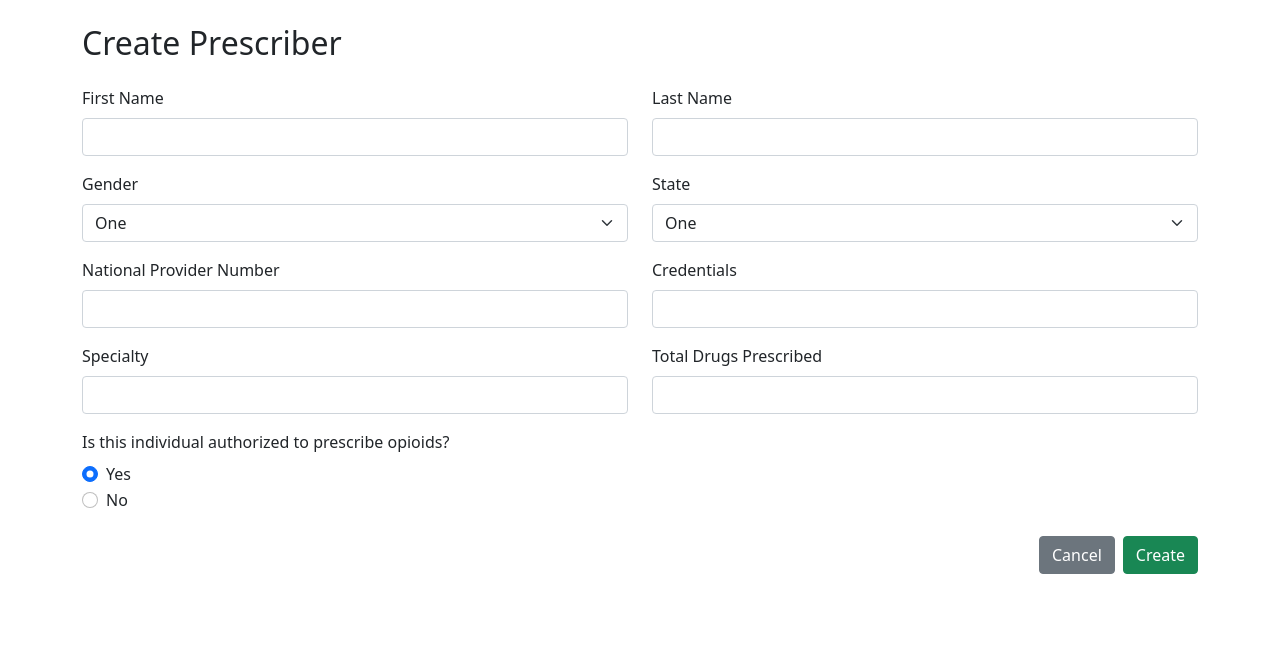
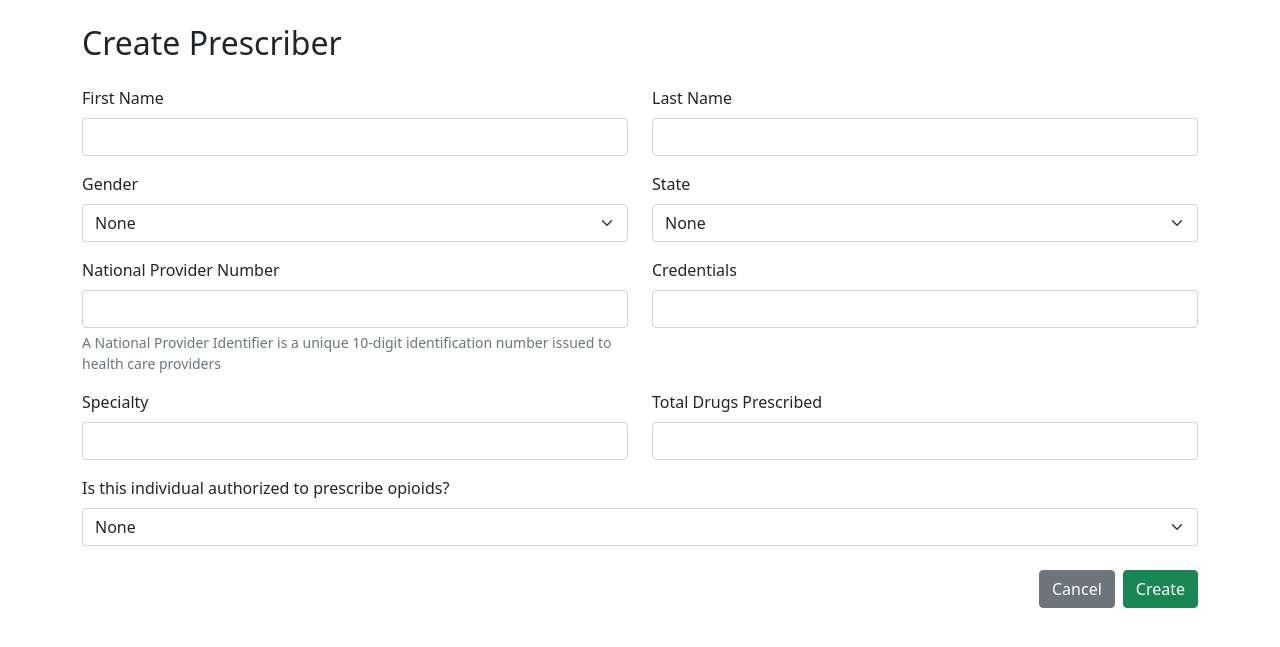
Before and after one commit to logankimbs/intex, a Django app: page /createprescriber/ in a window 1280 px wide. Shown: the part 95-742 px from the top of the page. Run offline with Django 3.2, Linux system fonts and the light colour scheme; data that the repository does not hold is empty.

Commit message:
you can now create a prescriber

```diff
--- a/portal/views.py
+++ b/portal/views.py
@@ -5,47 +5,70 @@ import re
 
 
 # this page displays our home page
-def indexPageView(requests):
-    return render(requests, 'portal/index.html')
+def indexPageView(request):
+    return render(request, 'portal/index.html')
 
 
 # this page displays extra info about the opioid epidemic and prescribers of opioids
-def aboutPageView(requests):
-    return render(requests, 'portal/about.html')
+def aboutPageView(request):
+    return render(request, 'portal/about.html')
 
 
 # this page displays all prescribers in a table
-def prescribersPageView(requests):
+def prescribersPageView(request):
     prescribers = Prescribers.objects.all()
 
-    return render(requests, 'portal/prescribers.html', {'prescribers': prescribers})
+    return render(request, 'portal/prescribers.html', {'prescribers': prescribers})
 
 
 # this page shows a detailed view of a specific prescriber
-def viewPrescriberPageView(requests, npi):
+def viewPrescriberPageView(request, npi):
     prescriber = Prescribers.objects.get(npi=npi)
 
-    return render(requests, 'portal/viewprescriber.html', {'prescriber': prescriber})
+    return render(request, 'portal/viewprescriber.html', {'prescriber': prescriber})
 
 
 # this page allows user to edit a specific prescriber
-def editPrescriberPageView(requests, npi, fname, lname):
+def editPrescriberPageView(request, npi, fname, lname):
     prescriber = Prescribers.objects.get(npi=npi)
     states = State.objects.all()
 
-    return render(requests, 'portal/editprescriber.html', {'prescriber': prescriber, 'states': states})
+    return render(request, 'portal/editprescriber.html', {'prescriber': prescriber, 'states': states})
 
 
 # this page allows user to create a prescriber
-def createPrescriberPageView(requests):
-    return render(requests, 'portal/createprescriber.html')
+def createPrescriberPageView(request):
+    states = State.objects.all()
+
+    if request.method == 'POST':
+        npi = int(request.POST.get('prescriberNPI'))
+        state = State.objects.get(
+            stateabbrev=request.POST.get('prescriberState'))
+
+        # does npi exist
+        if not Prescribers.objects.filter(npi=npi).exists():
+            new_prescriber = Prescribers()
+            new_prescriber.npi = npi
+            new_prescriber.fname = request.POST.get('prescriberFirstName')
+            new_prescriber.lname = request.POST.get('prescriberLastName')
+            new_prescriber.gender = request.POST.get('prescriberGender')
+            new_prescriber.state = state
+            new_prescriber.npi = npi
+            new_prescriber.specialty = request.POST.get('prescriberSpecialty')
+            new_prescriber.totalprescriptions = request.POST.get(
+                'prescriberTotalPrescriptions')
+            new_prescriber.isopioidprescriber = request.POST.get(
+                'authorization')
+            new_prescriber.save()
+
+    return render(request, 'portal/createprescriber.html', {'states': states})
 
 
 # this page displays all drugs in a table
-def drugsPageView(requests):
-    return render(requests, 'portal/drugs.html')
+def drugsPageView(request):
+    return render(request, 'portal/drugs.html')
 
 
 # this page shows a detailed view of a specific drug
-def viewdrugPageView(requests):
-    return render(requests, 'portal/viewdrug.html')
+def viewdrugPageView(request):
+    return render(request, 'portal/viewdrug.html')
--- a/templates/portal/createprescriber.html
+++ b/templates/portal/createprescriber.html
@@ -2,19 +2,20 @@
 
 <div class="container">
     <h2 class="mb-4">Create Prescriber</h2>
-    <form>
+    <form name="form" method="post" action="{% url 'createprescriber' %}">
+        {% csrf_token %}
         <div class="row">
             <div class="col">
                 <div class="mb-3">
                     <label for="prescriberFirstName" class="form-label">First Name</label>
-                    <input type="text" class="form-control" id="prescriberFirstName">
+                    <input type="text" class="form-control" name="prescriberFirstName">
                 </div>
             </div>
 
             <div class="col">
                 <div class="mb-3">
                     <label for="prescriberLastName" class="form-label">Last Name</label>
-                    <input type="text" class="form-control" id="prescriberLastName">
+                    <input type="text" class="form-control" name="prescriberLastName">
                 </div>
             </div>
         </div>
@@ -23,10 +24,10 @@
             <div class="col">
                 <div class="mb-3">
                     <label for="prescriberGender" class="form-label">Gender</label>
-                    <select class="form-select" id="prescriberGender" aria-label="gender of prescriber">
-                        <option value="1">One</option>
-                        <option value="2">Two</option>
-                        <option value="3">Three</option>
+                    <select class="form-select" name="prescriberGender" aria-label="gender of prescriber">
+                        <option value="" disabled selected>None</option>
+                        <option value="M">Male</option>
+                        <option value="F">Female</option>
                     </select>
                 </div>
             </div>
@@ -34,10 +35,11 @@
             <div class="col">
                 <div class="mb-3">
                     <label for="prescriberState" class="form-label">State</label>
-                    <select class="form-select" id="prescriberState" aria-label="state of prescriber">
-                        <option value="1">One</option>
-                        <option value="2">Two</option>
-                        <option value="3">Three</option>
+                    <select class="form-select" name="prescriberState" aria-label="state of prescriber">
+                        <option value="" disabled selected>None</option>
+                        {% for state in states %}
+                            <option value="{{state.stateabbrev}}">{{state.stateabbrev}}</option>
+                        {% endfor %}
                     </select>
                 </div>
             </div>
@@ -47,14 +49,15 @@
             <div class="col">
                 <div class="mb-3">
                     <label for="prescriberNPI" class="form-label">National Provider Number</label>
-                    <input type="text" class="form-control" id="prescriberNPI">
+                    <input type="text" class="form-control" name="prescriberNPI" aria-describedby="npiHelp" required>
+                    <div name="npiHelp" class="form-text">A National Provider Identifier is a unique 10-digit identification number issued to health care providers</div>
                 </div>
             </div>
 
             <div class="col">
                 <div class="mb-3">
                     <label for="prescriberCredentials" class="form-label">Credentials</label>
-                    <input type="text" class="form-control" id="prescriberCredentials">
+                    <input type="text" class="form-control" name="prescriberCredentials">
                 </div>
             </div>
         </div>
@@ -63,32 +66,25 @@
             <div class="col">
                 <div class="mb-3">
                     <label for="prescriberSpecialty" class="form-label">Specialty</label>
-                    <input type="text" class="form-control" id="prescriberSpecialty">
+                    <input type="text" class="form-control" name="prescriberSpecialty">
                 </div>
             </div>
 
             <div class="col">
                 <div class="mb-3">
                     <label for="prescriberTotalPrescriptions" class="form-label">Total Drugs Prescribed</label>
-                    <input type="text" class="form-control" id="prescriberTotalPrescriptions">
+                    <input type="text" class="form-control" name="prescriberTotalPrescriptions">
                 </div>
             </div>
         </div>
 
         <div class="mb-4">
             <label for="prescriberOpioidAuthorization" class="form-label">Is this individual authorized to prescribe opioids?</label>
-            <div class="form-check">
-                <input class="form-check-input" type="radio" name="prescriberOpioidAuthorization" id="isAuthorized" checked>
-                <label class="form-check-label" for="isAuthorized">
-                Yes
-                </label>
-            </div>
-            <div class="form-check">
-                <input class="form-check-input" type="radio" name="prescriberOpioidAuthorization" id="isNotAuthorized">
-                <label class="form-check-label" for="isNotAuthorized">
-                No
-                </label>
-            </div>
+            <select class="form-select" name="authorization" aria-label="opioid authorization" required>
+                <option value="" disabled selected>None</option>
+                <option value="TRUE">True</option>
+                <option value="FALSE">False</option>
+            </select>
         </div>
         <div class="d-flex justify-content-end gap-2">
             <button type="button" class="btn btn-secondary" onclick="location.href='{% url 'prescribers' %}'">Cancel</button>
--- a/templates/portal/editprescriber.html
+++ b/templates/portal/editprescriber.html
@@ -24,8 +24,8 @@
                 <div class="mb-3">
                     <label for="prescriberGender" class="form-label">Gender</label>
                     <select class="form-select" id="prescriberGender" aria-label="gender of prescriber">
-                        <option value="M">Male</option>
-                        <option value="F">Female</option>
+                        <option value="M" {% if prescriber.gender.lower == 'm' %} selected {% endif %}>Male</option>
+                        <option value="F" {% if prescriber.gender.lower == 'f' %} selected {% endif %}>Female</option>
                     </select>
                 </div>
             </div>
```
